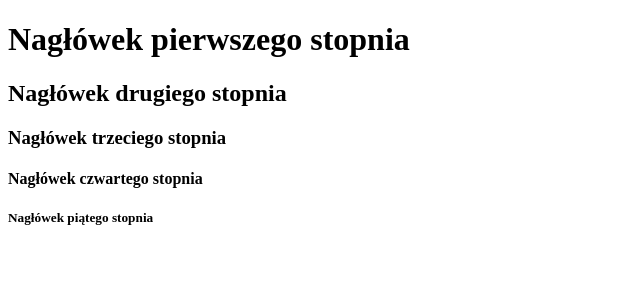
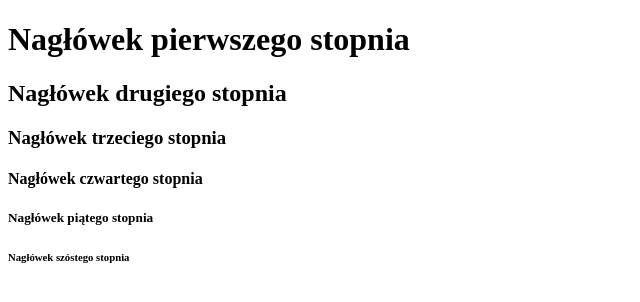
Before and after one commit to Rafal-1999/Probny-projekt, a plain HTML site: page index.html in a window 1280 px wide. Shown: the whole page, without its empty margins (0-640 px from the left). Drawn offline with Linux system fonts and the light colour scheme.

Commit message:
Added header h6

```diff
--- a/index.html
+++ b/index.html
@@ -16,7 +16,7 @@
         <h3 class="main-headers__item">Nagłówek trzeciego stopnia</h3>
         <h4 class="main-headers__item">Nagłówek czwartego stopnia</h4>
         <h5 class="main-headers__item">Nagłówek piątego stopnia</h5>
-        <!-- <h6 class="main-headers__item">Nagłówek szóstego stopnia</h6> -->
+        <h6 class="main-headers__item">Nagłówek szóstego stopnia</h6>
     </div>
 </body>
 
```
